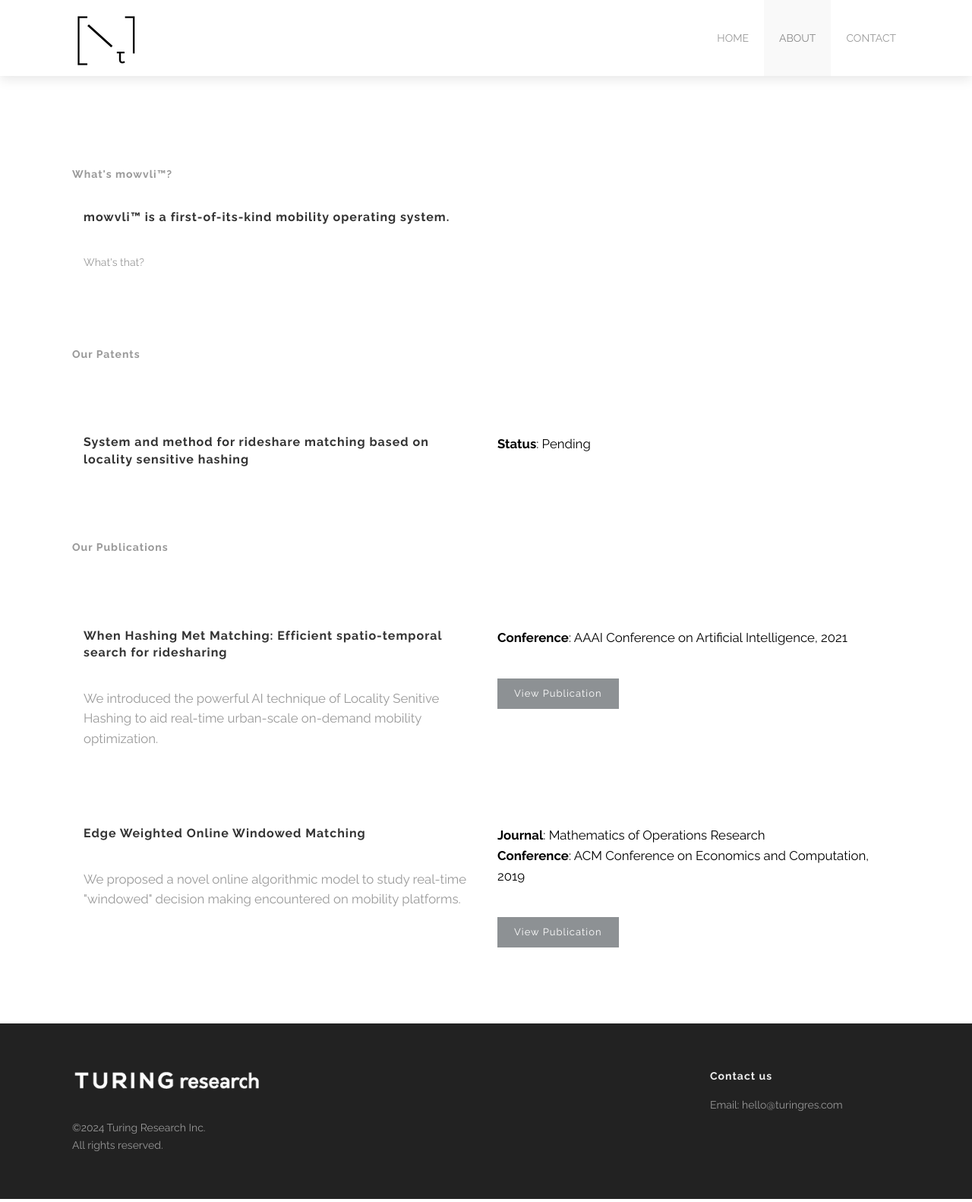
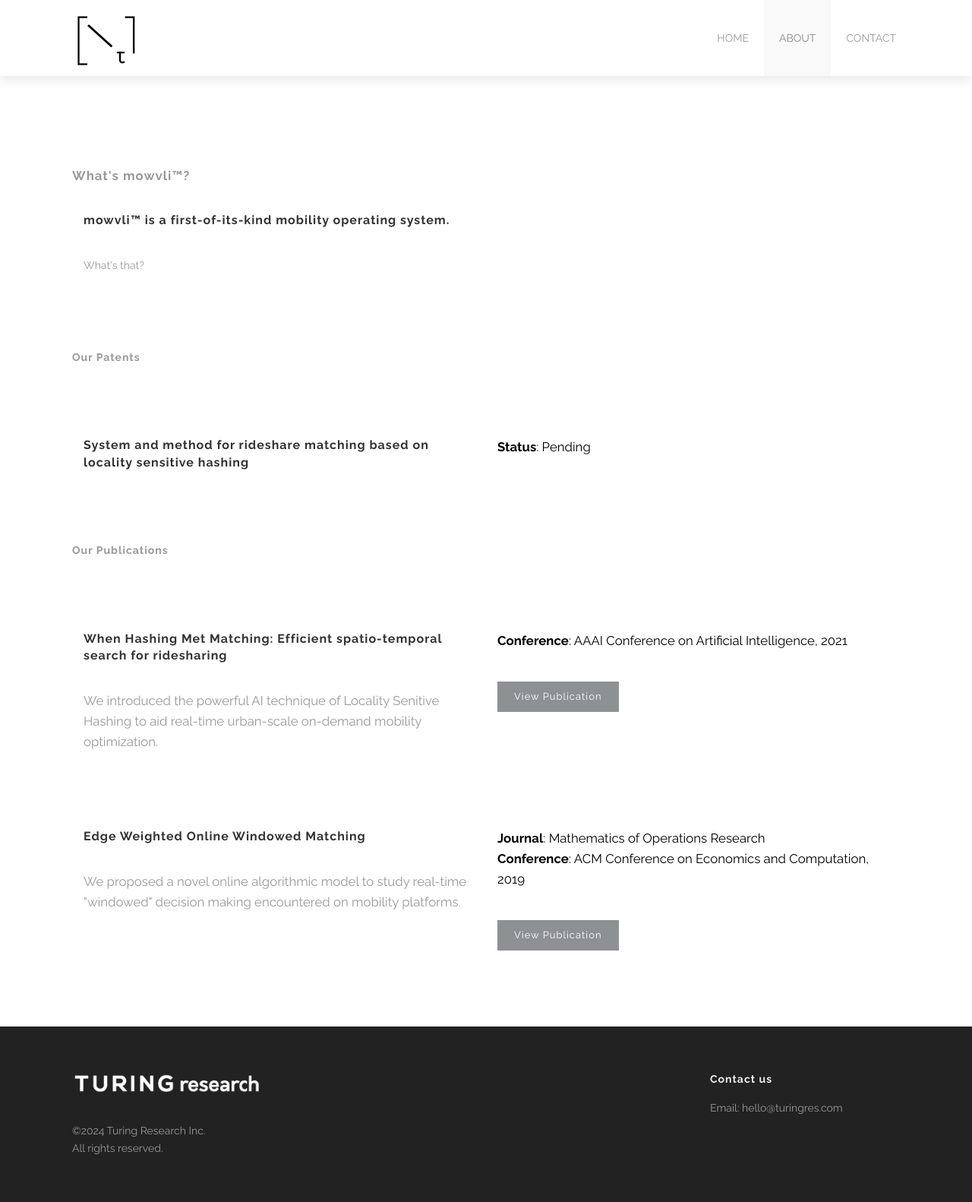
Before and after one commit to turingres/turingres.github.io, a Jekyll site: the page built from about.html, in a window 1280 px wide. Shown: the whole page at 76% size. Built offline with Jekyll 4.4.1, drawn with Linux system fonts in a browser that asks for light colours.

Commit message:
about update

```diff
--- a/about.html
+++ b/about.html
@@ -24,7 +24,7 @@ patents:
 <div class='full'>
   <div class='row'>
     <div class='medium-16 columns'>
-      <h4 style='color: #999'>What's mowvli&trade;?</h4>
+      <h4 style='color: #999'> <big> What's mowvli&trade;? </big> </h4>
       <div class='spacing'></div>
       <div class='medium-12 columns'>
         <h3>mowvli&trade; is a first-of-its-kind mobility operating system.</h3> <br>
```
